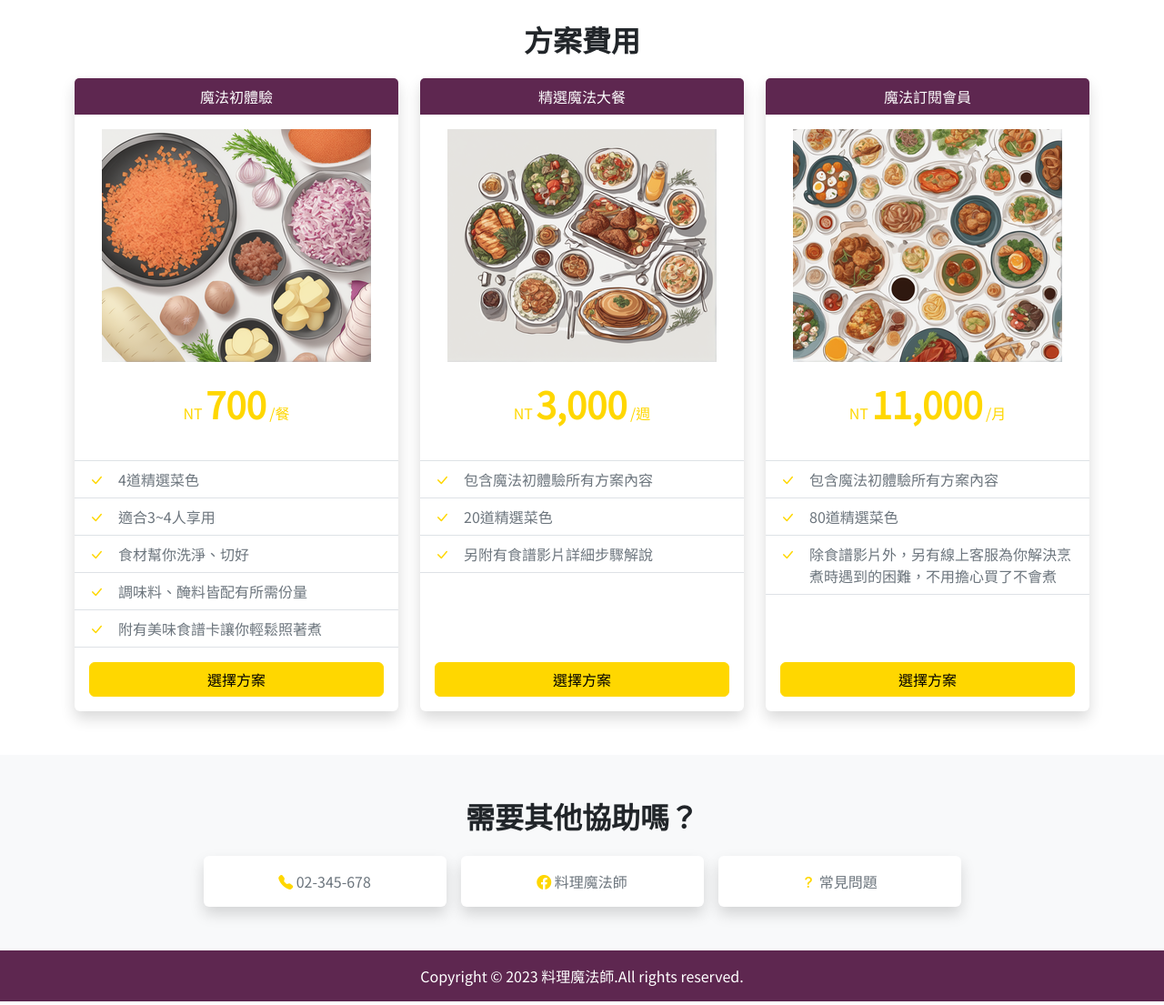
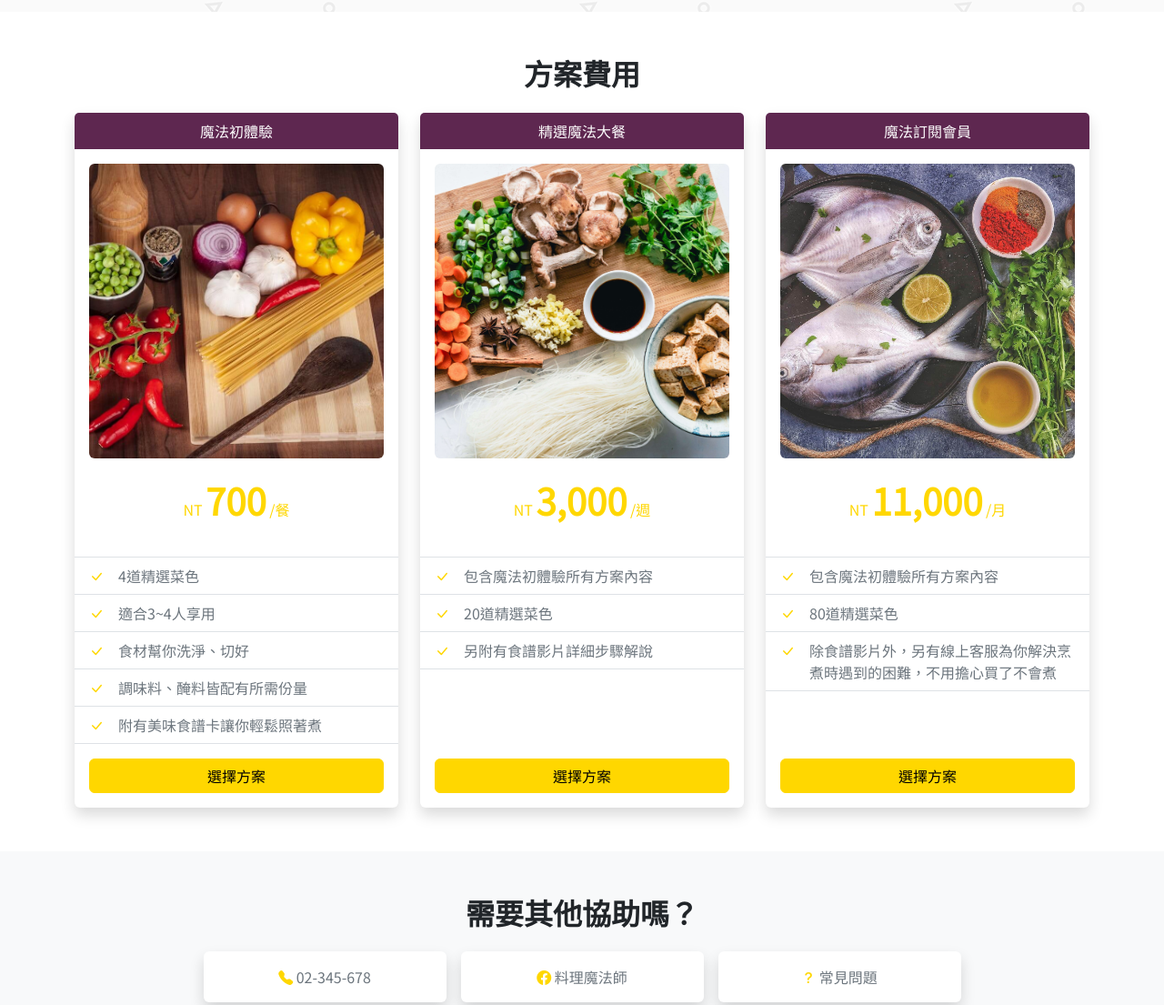
Before and after one commit to nora2207/Bootstrap-LandingPage-culinaryMagician, a website: page index.html in a window 1280 px wide. Shown: the part 1440-2545 px from the top of the page at 91% size. Drawn offline with nearby package versions, Linux system fonts and the light colour scheme.

Commit message:
修改圖片.footer
修改圖片.footer

```diff
--- a/all.js
+++ b/all.js
@@ -1,5 +1,4 @@
 const swiper = new Swiper(".mySwiper", {
-  cssMode: true,
   loop: true,
   autoplay: {
     delay: 5000,
@@ -8,6 +7,5 @@ const swiper = new Swiper(".mySwiper", {
     el: ".swiper-pagination",
     clickable: true,
   },
-  mousewheel: true,
   keyboard: true,
 });
--- a/index.html
+++ b/index.html
@@ -91,8 +91,8 @@
           <p class="text-secondary lh-lg">輕鬆享受烹飪的樂趣，<br>無需再擔心煩人的購物和配料，<br>探索美食的無限可能性，<br>現在就開啟一場烹飪的魔法冒險吧！</p>
         </div>
       </div>
-      <div class="col-lg-6">
-        <img src="./images/info.png" class="w-100" alt="">
+      <div class="col-lg-5">
+        <img src="./images/info.jpg" class="w-100" alt="">
       </div>
     </div>
   </section>
@@ -147,8 +147,10 @@
       <div class="col">
         <div class="card border-0 shadow h-100">
           <div class="card-header border-0 text-center bg-primary text-white">魔法初體驗</div>
-          <div class="card-body text-center">
-            <img src="./images/plan1.png" alt="" class="img-fluid">
+          <div class="card-body text-center flex-grow-0">
+            <div class="ratio ratio-1x1">
+              <img src="./images/plan1.jpg" alt="" class="img-fluid w-100 object-fit-cover rounded">
+            </div>
             <div class="text-warning my-3">NT <strong class="fs-1">700</strong> /餐</div>
           </div>
           <ul class="list-group list-group-flush border-top border-bottom">
@@ -167,7 +169,9 @@
         <div class="card border-0 shadow h-100">
           <div class="card-header border-0 text-center bg-primary text-white">精選魔法大餐</div>
           <div class="card-body text-center flex-grow-0">
-            <img src="./images/plan2.png" alt="" class="img-fluid">
+            <div class="ratio ratio-1x1">
+              <img src="./images/plan2.jpg" alt="" class="img-fluid w-100 object-fit-cover rounded">
+            </div>
             <div class="text-warning my-3">NT <strong class="fs-1">3,000</strong> /週</div>
           </div>
           <ul class="list-group list-group-flush border-top border-bottom">
@@ -184,7 +188,9 @@
         <div class="card border-0 shadow h-100">
           <div class="card-header border-0 text-center bg-primary text-white">魔法訂閱會員</div>
           <div class="card-body text-center flex-grow-0">
-            <img src="./images/plan3.png" alt="" class="img-fluid">
+            <div class="ratio ratio-1x1">
+              <img src="./images/plan3.jpg" alt="" class="img-fluid w-100 object-fit-cover rounded">
+            </div>
             <div class="text-warning my-3">NT <strong class="fs-1">11,000</strong> /月</div>
           </div>
           <ul class="list-group list-group-flush border-top border-bottom">
@@ -229,7 +235,7 @@
     </div>
   </section>
 
-  <footer class="bg-primary text-white text-center py-3">Copyright © 2023 料理魔法師.All rights reserved.
+  <footer class="bg-primary text-white text-center py-3">© 2023 練習作品，僅供展示使用
   </footer>
 
 <script src="https://cdn.jsdelivr.net/npm/bootstrap@5.3.1/dist/js/bootstrap.bundle.min.js" integrity="sha384-HwwvtgBNo3bZJJLYd8oVXjrBZt8cqVSpeBNS5n7C8IVInixGAoxmnlMuBnhbgrkm" crossorigin="anonymous"></script>
```
Also changed, not shown: plans.html (+1 -1 lines), question.html (+1 -1 lines), images/info.jpg (added), images/info.png (deleted), images/plan1.jpg (added), images/plan1.png (deleted), images/plan2.jpg (added), images/plan2.png (deleted), images/plan3.jpg (added), images/plan3.png (deleted), 2 other files.
